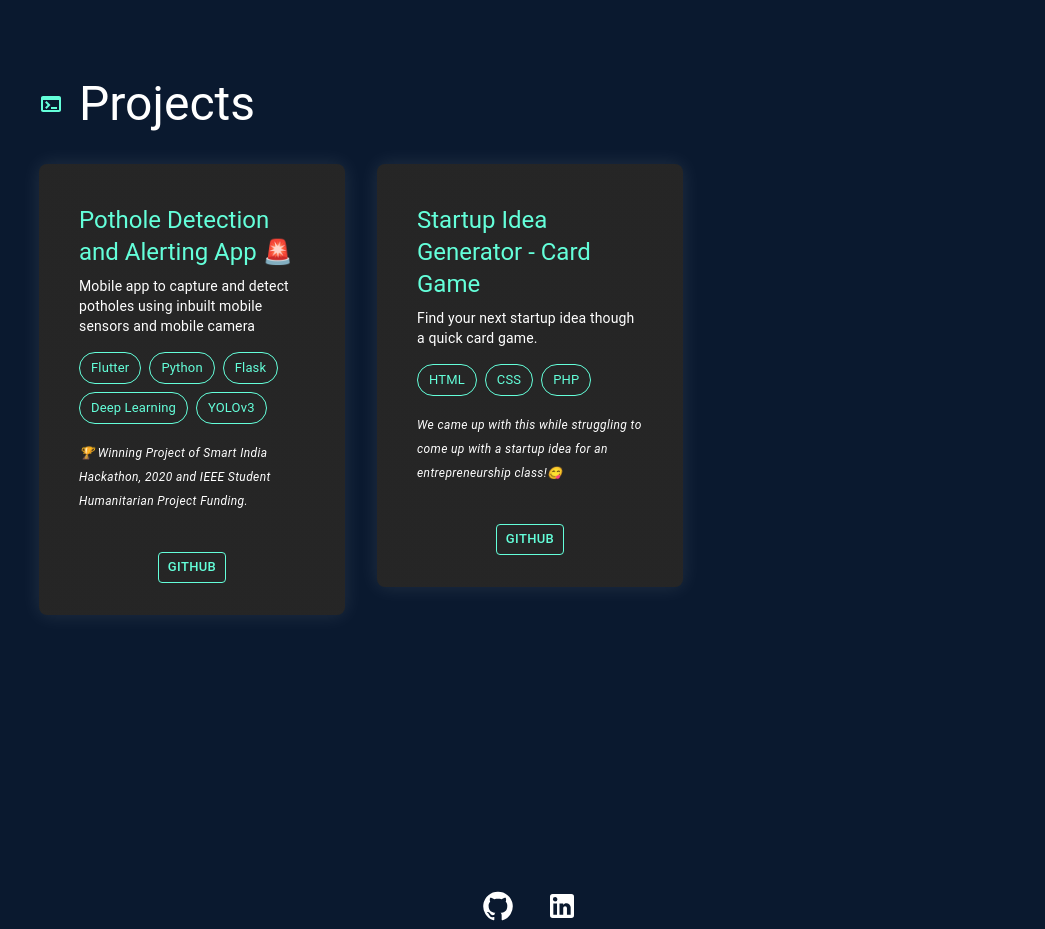
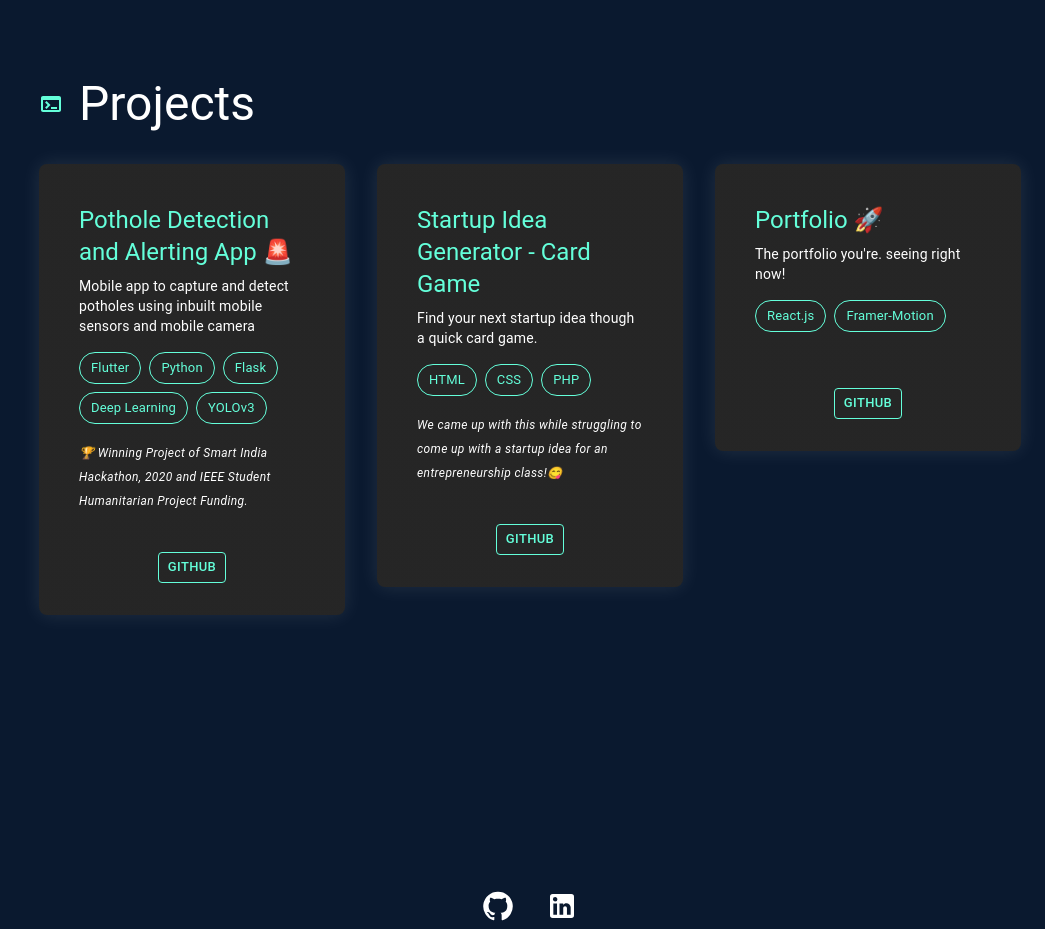
Before and after one commit to rasika-v/rasika-portfolio, a React (Create React App) app: page / in a window 1280 px wide. Shown: the part 3540-4469 px from the top of the page, without its empty margins (235-1280 px from the left). Built offline with nearby package versions, Linux system fonts and the light colour scheme.

Commit message:
Projects updated

```diff
--- a/src/pages/Projects.js
+++ b/src/pages/Projects.js
@@ -20,14 +20,14 @@ const projects = [
     github: 'https://github.com/rasika-v/CardGame',
     // demo: 'https://foodiefinder.app'
   },
-  // {
-  //   title: 'StartupHub 🚀',
-  //   description: 'A dashboard to help founders manage everything.',
-  //   techStack: ['Next.js', 'AWS', 'GraphQL'],
-  //   funFact: 'Inspired by my own startup journey. 📈',
-  //   github: 'https://github.com/yourusername/startuphub',
-  //   demo: 'https://startuphub.io'
-  // },
+  {
+    title: 'Portfolio 🚀',
+    description: 'The portfolio you\'re. seeing right now!',
+    techStack: ['React.js', 'Framer-Motion'],
+    funFact: '',
+    github: 'https://github.com/rasika-v/rasika-portfolio',
+    // demo: 'https://startuphub.io'
+  },
   // Add more projects here!
 ];
 
```
